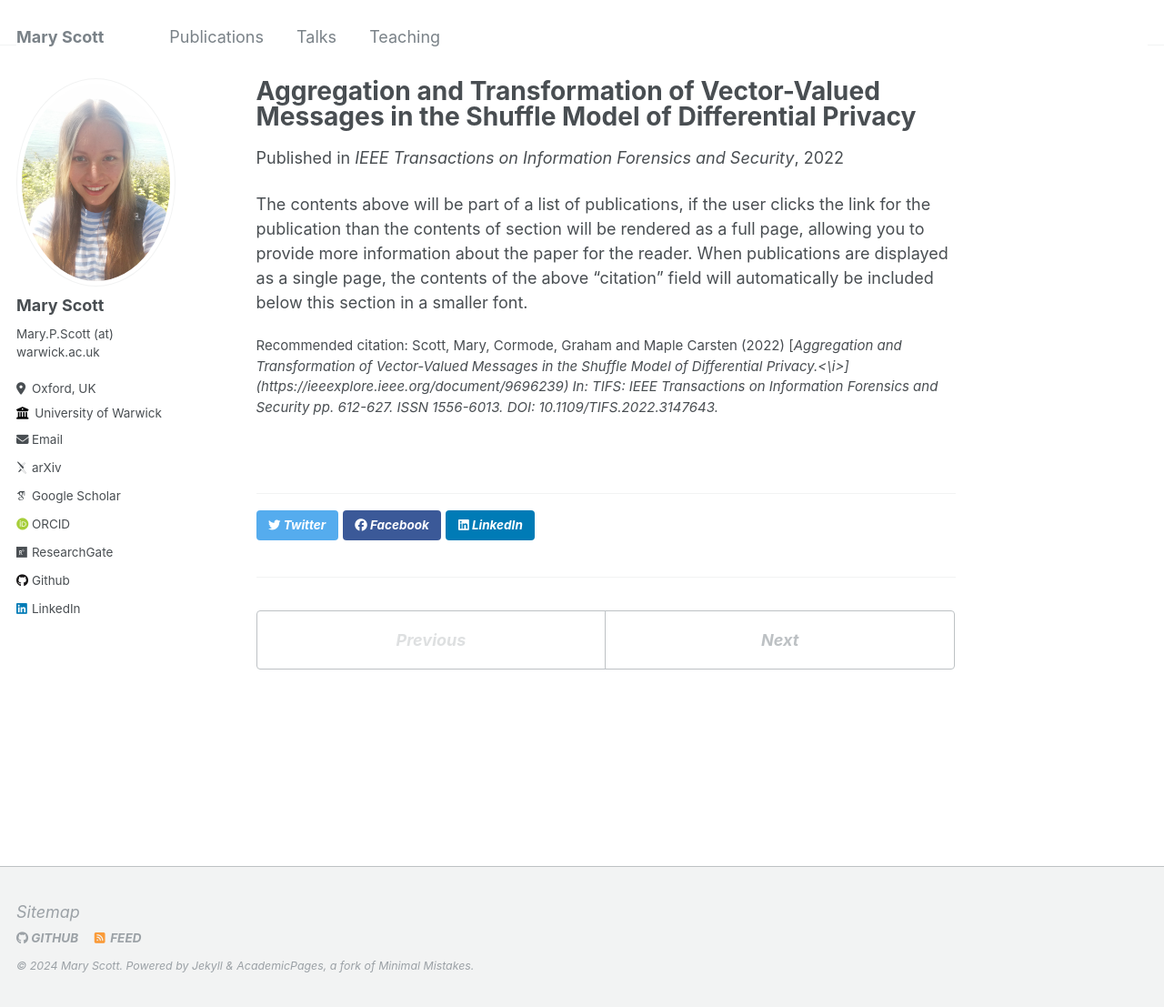
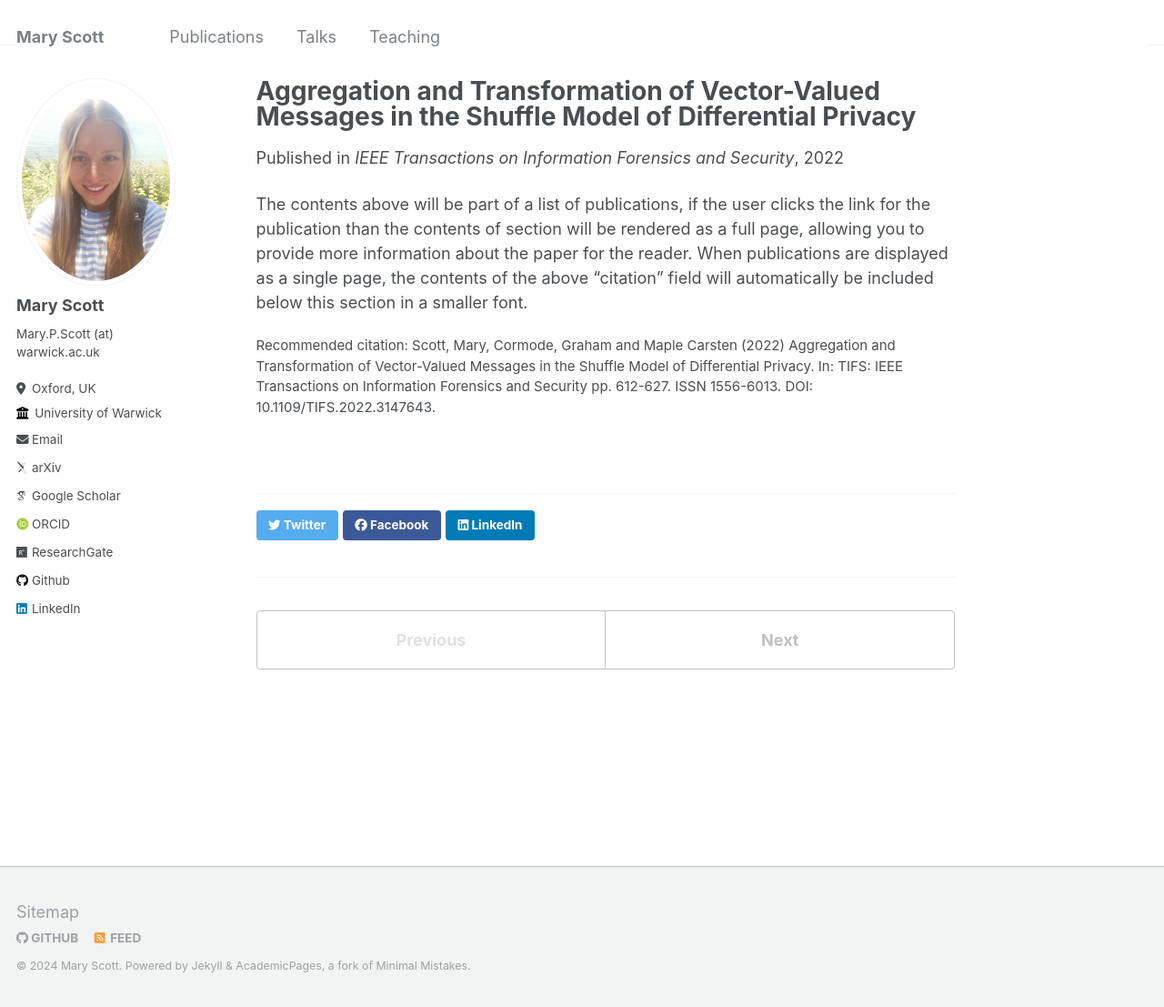
Before and after one commit to mary-python/mary-python.github.io, a Jekyll site: the page built from _publications/2022-01-28-aggregation.md, in a window 1280 px wide and 1107 px high. Shown: the whole window at 91% size. Built offline with Jekyll 4.4.1, drawn with Linux system fonts in a browser that asks for light colours; some web fonts are replaced; part of the change alters nothing that is shown.

Commit message:
Update 2022-01-28-aggregation.md

```diff
--- a/_publications/2022-01-28-aggregation.md
+++ b/_publications/2022-01-28-aggregation.md
@@ -1,11 +1,11 @@
 ---
 title: "Aggregation and Transformation of Vector-Valued Messages in the Shuffle Model of Differential Privacy"
 collection: publications
-permalink: /publication/2022-01-28-aggregation
+permalink: https://ieeexplore.ieee.org/document/9696239
 excerpt: 'In this work we improve the error bound produced by the previous research by implementing a Discrete Fourier Transform.'
 date: 2022-01-28
 venue: 'IEEE Transactions on Information Forensics and Security'
-citation: 'Scott, Mary, Cormode, Graham and Maple Carsten (2022) [<i>Aggregation and Transformation of Vector-Valued Messages in the Shuffle Model of Differential Privacy.<\i>](https://ieeexplore.ieee.org/document/9696239) In: TIFS: IEEE Transactions on Information Forensics and Security pp. 612-627. ISSN 1556-6013. DOI: 10.1109/TIFS.2022.3147643.'
+citation: 'Scott, Mary, Cormode, Graham and Maple Carsten (2022) Aggregation and Transformation of Vector-Valued Messages in the Shuffle Model of Differential Privacy. In: TIFS: IEEE Transactions on Information Forensics and Security pp. 612-627. ISSN 1556-6013. DOI: 10.1109/TIFS.2022.3147643.'
 ---
 
 The contents above will be part of a list of publications, if the user clicks the link for the publication than the contents of section will be rendered as a full page, allowing you to provide more information about the paper for the reader. When publications are displayed as a single page, the contents of the above "citation" field will automatically be included below this section in a smaller font.
```
